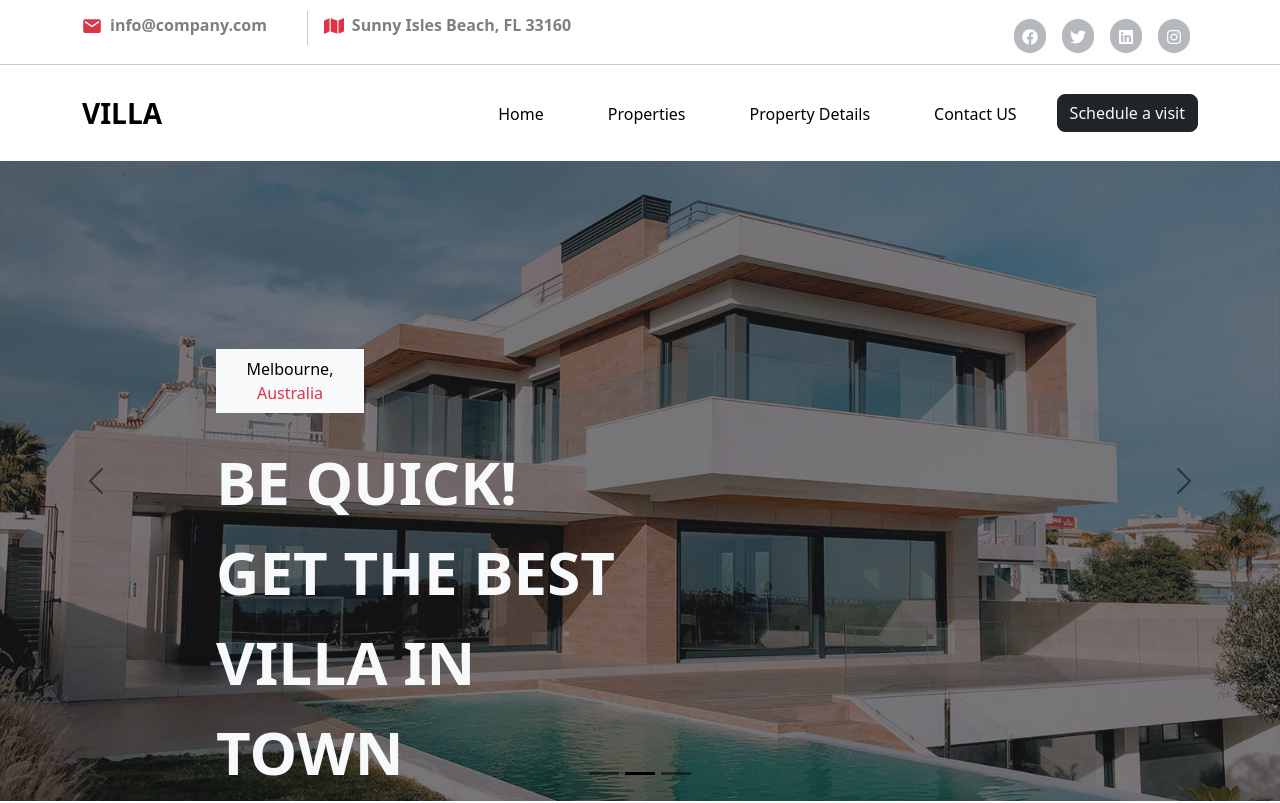
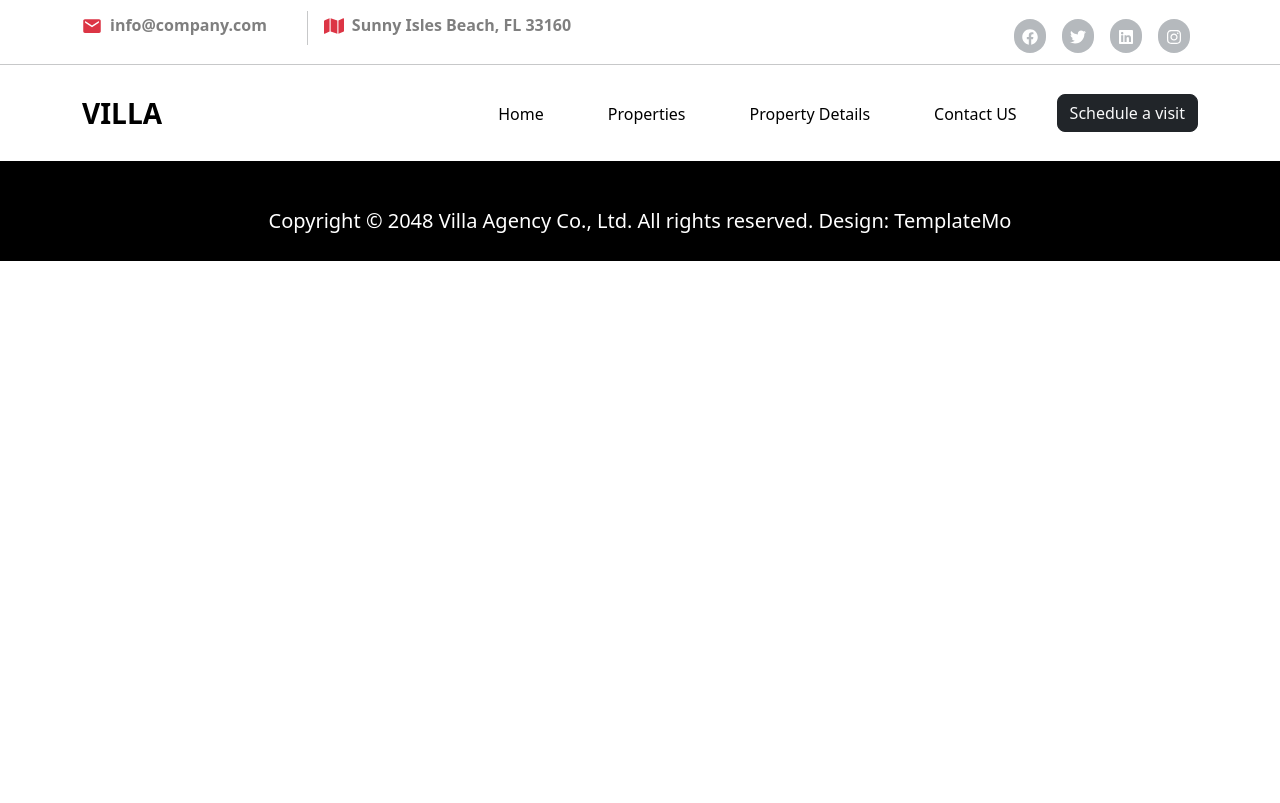
Before and after one commit to LanaAlrayes/task1, a React (Vite) app: page / in a window 1280 px wide. Shown: the top 803 px of the page. Built offline with nearby package versions, Linux system fonts and the light colour scheme.

Commit message:
edit link (to & path)

```diff
--- a/src/App.jsx
+++ b/src/App.jsx
@@ -17,7 +17,7 @@ function App() {
       />
       <NavBar title="villa" />
       <Routes>
-        <Route path="/" element={<Home />} />
+        <Route path="/task1" element={<Home />} />
         <Route path="/properties" element={<Properties title="Properties" />} />
         <Route
           path="/propertyDetails"
--- a/src/components/NavBar/NavBar.jsx
+++ b/src/components/NavBar/NavBar.jsx
@@ -20,7 +20,7 @@ function NavBar({ title }) {
           <Navbar.Collapse className="justify-content-end">
             <Nav>
               <Navbar.Brand>
-                  <NavLink className="fs-6 fw-medium m-4 text-black link-offset-2 link-underline link-underline-opacity-0" to="/">Home</NavLink>
+                  <NavLink className="fs-6 fw-medium m-4 text-black link-offset-2 link-underline link-underline-opacity-0" to="/task1">Home</NavLink>
               </Navbar.Brand>
               <Navbar.Brand>
                 <NavLink className="fs-6 fw-medium m-4 text-black link-offset-2 link-underline link-underline-opacity-0" to="/properties">Properties</NavLink>
```
